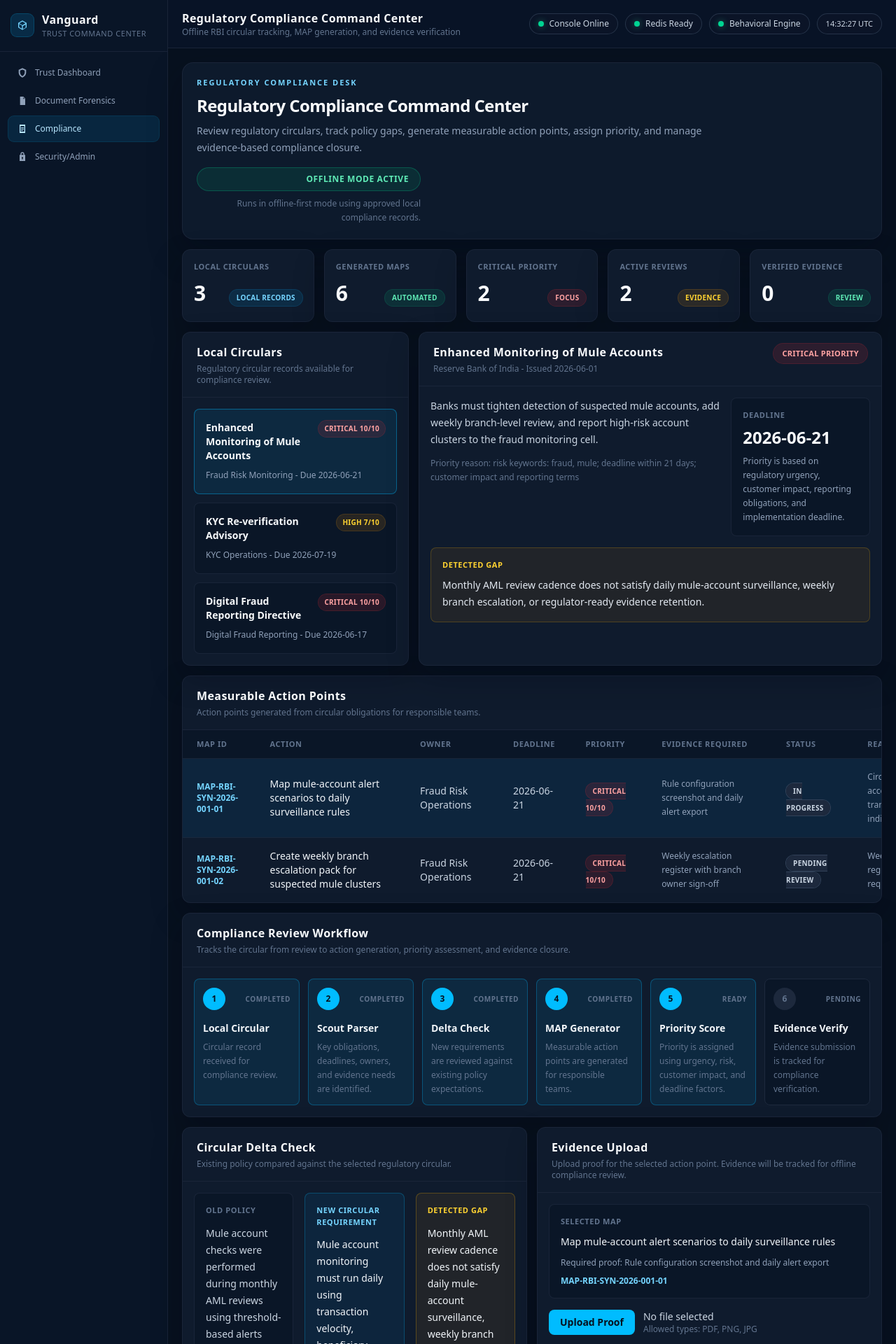
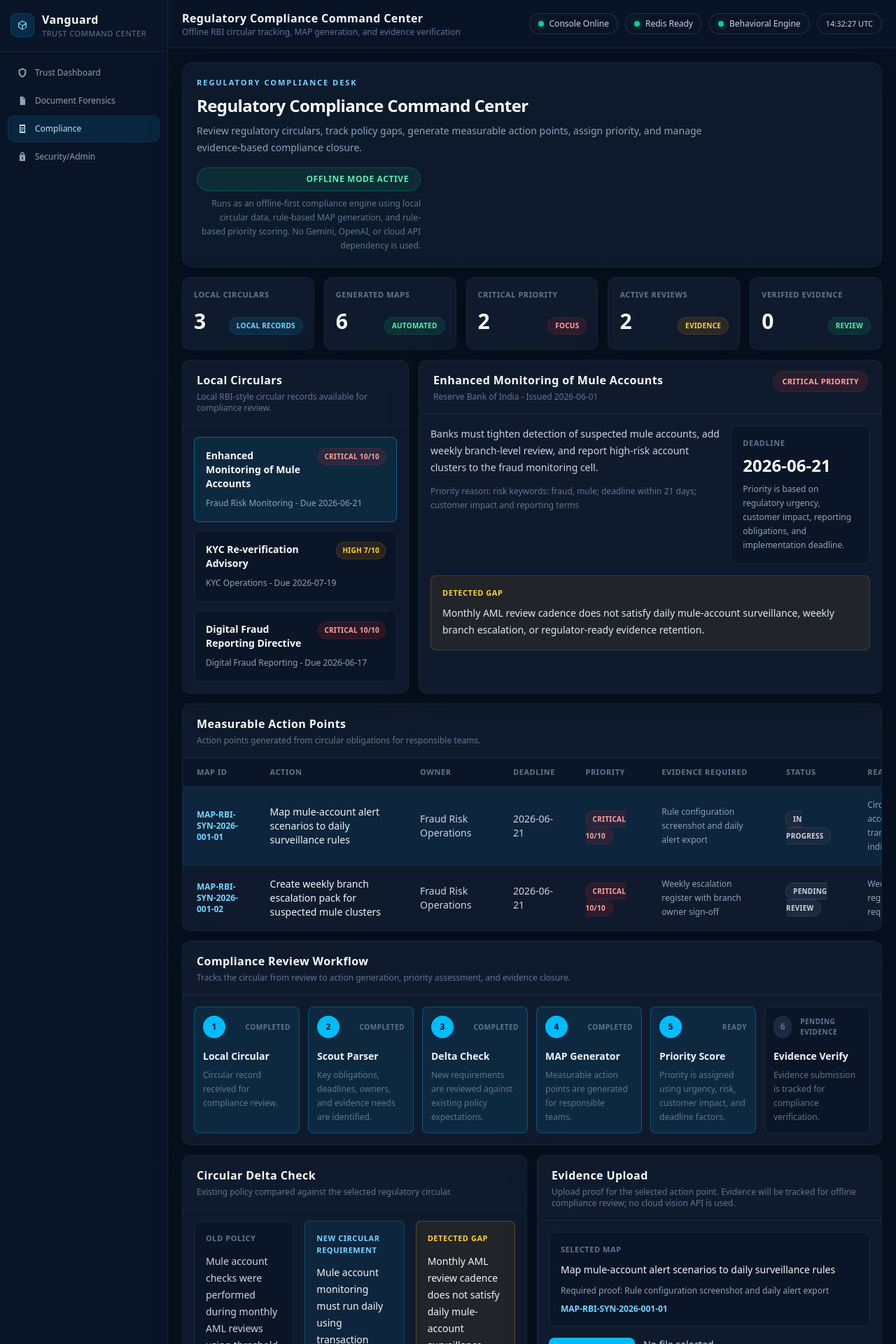
Before and after one commit to Trupti-14/SURAKSHA, a React app in the folder frontend/: page /compliance in a window 1280 px wide. Shown: the top 1920 px of the page at 70% size. Built offline with nearby package versions, Linux system fonts and the light colour scheme; no server answers; the HTML template or start-up script is replaced by a standard one.

Commit message:
feat: refine offline compliance dashboard

```diff
--- a/frontend/src/components/compliance/AgentWorkflow.jsx
+++ b/frontend/src/components/compliance/AgentWorkflow.jsx
@@ -42,7 +42,7 @@ export default function AgentWorkflow({ activeStep = 5 }) {
         {steps.map((step, index) => {
           const completed = index < activeStep;
           const ready = index === activeStep;
-          const status = completed ? "Completed" : ready ? "Ready" : "Pending";
+          const status = completed ? "Completed" : ready ? "Ready" : "Pending Evidence";
 
           return (
             <div
--- a/frontend/src/components/compliance/EvidenceUpload.jsx
+++ b/frontend/src/components/compliance/EvidenceUpload.jsx
@@ -24,7 +24,8 @@ export default function EvidenceUpload({ selectedAction }) {
           Evidence Upload
         </h2>
         <p className="mt-1 text-xs text-slate-500">
-          Upload proof for the selected action point. Evidence will be tracked for offline compliance review.
+          Upload proof for the selected action point. Evidence will be tracked
+          for offline compliance review; no cloud vision API is used.
         </p>
       </div>
 
@@ -86,7 +87,8 @@ export default function EvidenceUpload({ selectedAction }) {
             <p className="mt-2 text-sm leading-6 text-slate-300">{result.notes}</p>
             <p className="mt-2 text-xs leading-5 text-emerald-200/80">
               Evidence file selected for compliance review. Automated verification
-              can be connected to local vision checks during advanced integration.
+              can be connected to local vision checks during advanced integration;
+              no cloud vision API is used.
             </p>
           </div>
         )}
--- a/frontend/src/pages/Compliance.jsx
+++ b/frontend/src/pages/Compliance.jsx
@@ -270,7 +270,9 @@ export default function Compliance() {
               Offline Mode Active
             </div>
             <p className="max-w-xs text-xs leading-5 text-slate-500">
-              Runs in offline-first mode using approved local compliance records.
+              Runs as an offline-first compliance engine using local circular data,
+              rule-based MAP generation, and rule-based priority scoring. No
+              Gemini, OpenAI, or cloud API dependency is used.
             </p>
           </div>
         </div>
@@ -315,7 +317,7 @@ export default function Compliance() {
               Local Circulars
             </h2>
             <p className="mt-1 text-xs text-slate-500">
-              Regulatory circular records available for compliance review.
+              Local RBI-style circular records available for compliance review.
             </p>
           </div>
           <div className="space-y-3 p-4">
```
